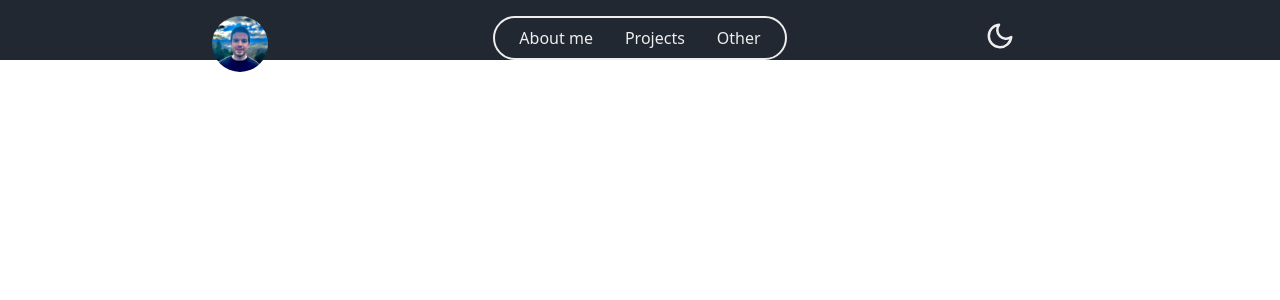
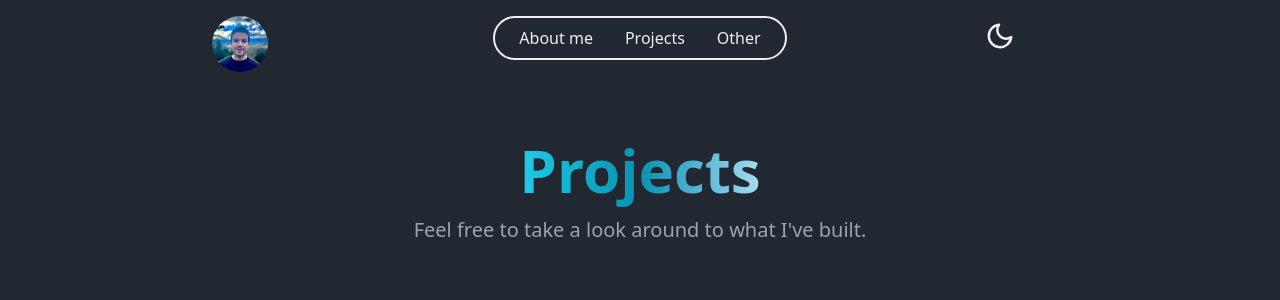
Before and after one commit to davidtc8/another_silly_porfolio_why_not, a React (Vite) app in the folder client/: page /projects in a window 1280 px wide. Shown: the top 300 px of the page. Built offline with nearby package versions, Linux system fonts and the light colour scheme.

Commit message:
Added foundation for Projects Page

```diff
--- a/client/src/App.jsx
+++ b/client/src/App.jsx
@@ -2,6 +2,7 @@ import { BrowserRouter, Routes, Route } from 'react-router-dom'
 import Header from './components/Header/Header'
 import WelcomeSection from './components/Welcome/WelcomeSection'
 import AboutMe from './components/AboutMe/Aboutme'
+import Projects from './components/Projects/Projects'
 import './appStyling.css'
 
 function App() {
@@ -11,6 +12,7 @@ function App() {
       <Routes>
         <Route path="/" element={<WelcomeSection />} />
         <Route path="/aboutme" element={<AboutMe />} />
+        <Route path="/projects" element={<Projects />} />
       </Routes>
     </BrowserRouter>
   )
--- /dev/null
+++ b/client/src/components/Projects/Projects.jsx
@@ -0,0 +1,20 @@
+import './projectsStyling.css'
+
+export default function Projects() {
+    return (
+        <div className="main_wrapper_projects">
+            <div className="projects_main_section">
+                <div className="letters_projects">
+                <span className='about_me_bigletters_section text-6xl p-4 text-center font-bold from-cyan-400 via-cyan-600 to-sky-200 bg-gradient-to-r bg-clip-text text-transparent'>
+                    Projects
+                </span>
+                </div>
+                <span className='project_description_section text-gray-400 text-xl font-normal'>
+                    <p className='first_about_me_projects_p'>
+                        Feel free to take a look around to what I've built.
+                    </p>
+                </span>
+            </div>
+        </div>
+    )
+}
--- /dev/null
+++ b/client/src/components/Projects/projectsStyling.css
@@ -0,0 +1,27 @@
+.main_wrapper_projects {
+    display: flex;
+    flex-direction: column;
+    min-height: 100vh;
+}
+
+.projects_main_section {
+    background-color: #222831;
+    flex: 1; /* or height: 100%; */
+    overflow-y: auto;
+}
+
+.letters_projects {
+    width: 50%;
+    margin: auto auto auto auto;
+    color: #EEEEEE;
+    padding-top: 5rem;
+    text-align: center;
+}
+
+.project_description_section {
+    text-align: center;
+}
+
+.first_about_me_projects_p {
+    padding-top: 1rem;
+}
```
Also changed, not shown: client/src/components/Welcome/WelcomeSection.jsx (indentation only).
